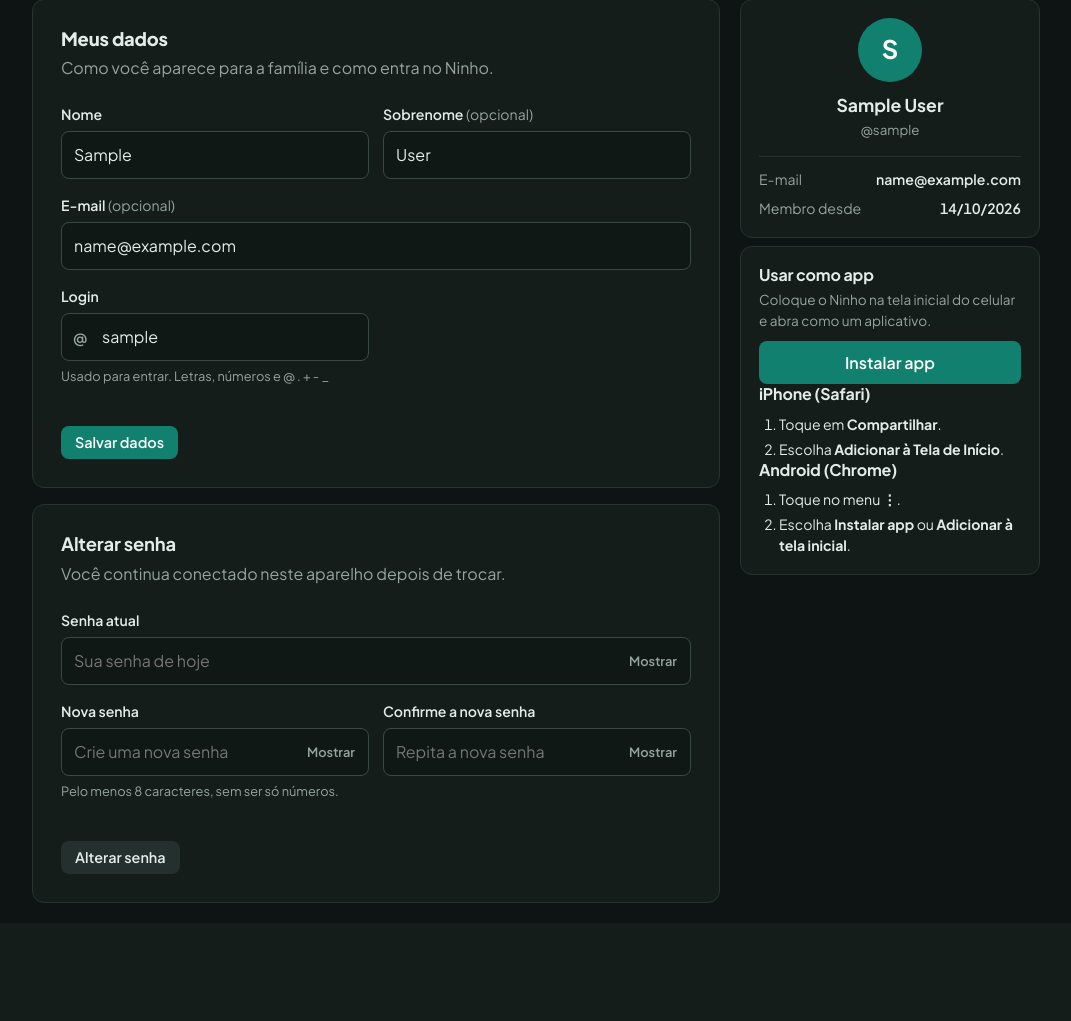
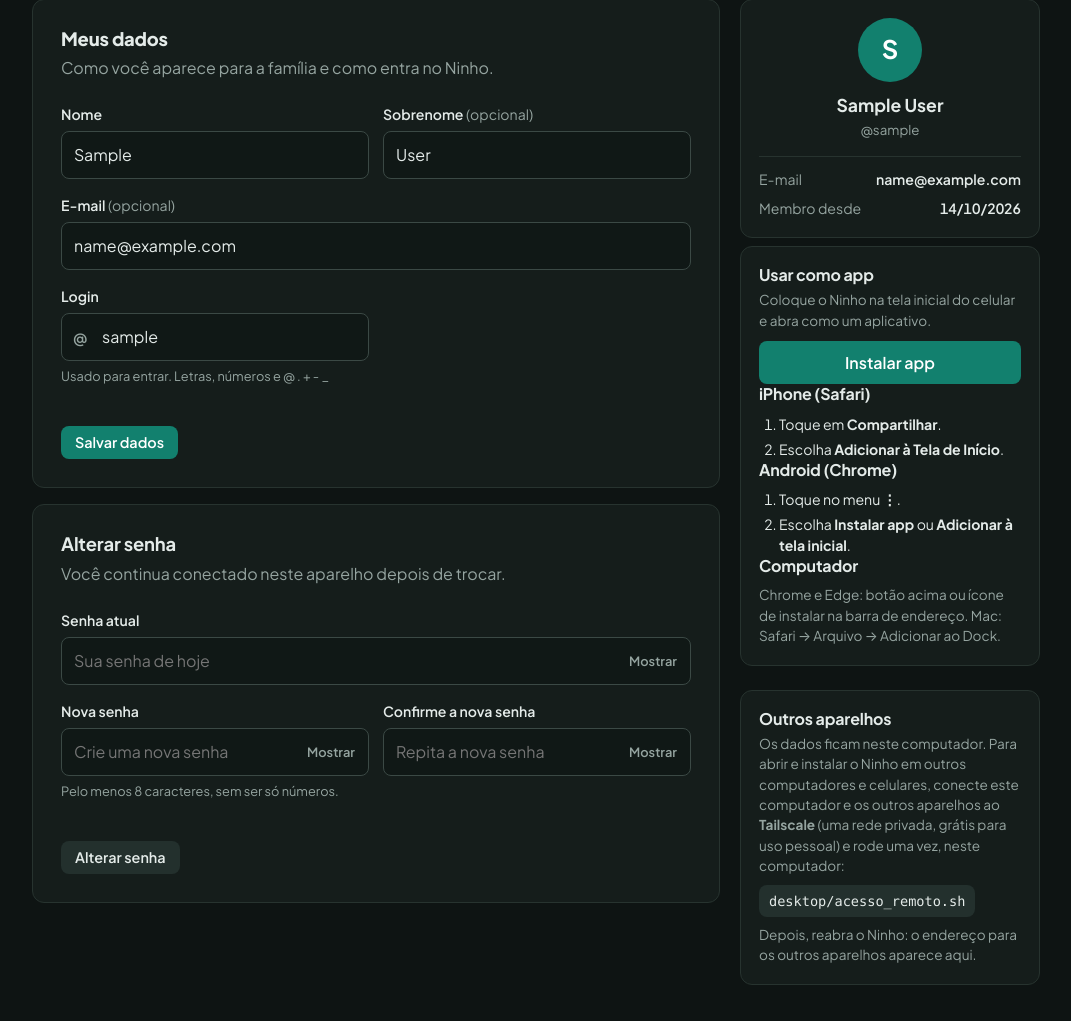
Before and after one commit to Arthur-Ferreira-Fernandes/Ninho, a Django app: page /meus-dados/ in a window 1280 px wide. Shown: the part 118-1139 px from the top of the page, without its empty margins (104-1175 px from the left). Before the commit the page ends 1021 px from the top, so only its background shows below. Run offline with Django 5.2, Linux system fonts and the light colour scheme; the visitor is signed in with stand-in values (Sample User, id 1); data that the repository does not hold is empty.

Commit message:
feat: add Tailscale support for remote access and installation across devices

```diff
--- a/config/settings.py
+++ b/config/settings.py
@@ -172,6 +172,9 @@ LOGIN_REDIRECT_URL = "financas:inicio"
 LOGOUT_REDIRECT_URL = "financas:entrar"
 
 # Identidade da marca (usada em todos os templates via context processor)
+# Programa do computador com Tailscale: o endereço https para abrir (e instalar) nos outros aparelhos
+ENDERECO_REMOTO = os.environ.get("NINHO_ENDERECO_REMOTO", "")
+
 MARCA = {
     "nome": "Ninho",
     "slogan": "As finanças da sua família, no mesmo lugar.",
--- a/financas/context_processors.py
+++ b/financas/context_processors.py
@@ -2,7 +2,7 @@ from django.conf import settings
 
 
 def marca(request):
-    return {"marca": settings.MARCA}
+    return {"marca": settings.MARCA, "endereco_remoto": settings.ENDERECO_REMOTO}
 
 
 TEMAS = ("escuro", "claro")
--- a/financas/static/financas/css/ninho.css
+++ b/financas/static/financas/css/ninho.css
@@ -1682,3 +1682,21 @@ main:has(.analise-topo) { max-width: 1100px; }
 .importar-revisao tr.ignorada td:not(:nth-child(4)) { opacity: .5; }
 .importar-revisao td { vertical-align: top; }
 .importar-acoes { display: flex; flex-wrap: wrap; align-items: center; gap: 10px; margin-top: 14px; }
+
+/* "Instalar app": passo a passo por navegador */
+.dialogo {
+  width: min(480px, calc(100vw - 32px)); padding: 22px 24px; border: 1px solid var(--borda); border-radius: var(--raio);
+  background: var(--card); color: var(--txt); box-shadow: 0 20px 60px rgba(0, 0, 0, .35);
+}
+.dialogo::backdrop { background: rgba(10, 16, 15, .55); }
+.dialogo h2 { margin: 0 0 12px; font-size: 1.15rem; padding-right: 32px; }
+.dialogo ol { margin: 0 0 10px; padding-left: 20px; display: grid; gap: 6px; }
+.dialogo p { margin: 0 0 10px; }
+.dialogo-fechar { position: absolute; top: 10px; right: 10px; }
+.dialogo-fechar .btn { padding: 4px 10px; font-size: 1.2rem; }
+.endereco-copiar { display: flex; flex-wrap: wrap; align-items: center; gap: 8px; margin: 8px 0; }
+.endereco-copiar code {
+  font-size: .85rem; padding: 6px 10px; border-radius: var(--raio-sm); background: var(--sup-3);
+  word-break: break-all; font-family: ui-monospace, "SF Mono", Menlo, monospace;
+}
+.endereco-copiar .btn { padding: 5px 10px; font-size: .8rem; }
--- /dev/null
+++ b/financas/templates/financas/_como_instalar.html
@@ -0,0 +1,42 @@
+<dialog class="dialogo" id="como-instalar" aria-labelledby="como-instalar-titulo">
+  <form method="dialog" class="dialogo-fechar"><button type="submit" class="btn fantasma" aria-label="Fechar">×</button></form>
+  <h2 id="como-instalar-titulo">Instalar o {{ marca.nome }}</h2>
+
+  <div data-caso="inseguro" hidden>
+    <p>Este endereço não tem HTTPS, e os navegadores só instalam apps a partir de endereços seguros.</p>
+    {% if endereco_remoto %}
+    <p>Abra este endereço neste aparelho e instale por lá:</p>
+    <p class="endereco-copiar"><code>{{ endereco_remoto }}</code> <button type="button" class="btn sec" data-copiar="{{ endereco_remoto }}">Copiar</button></p>
+    {% else %}
+    <p>Para usar e instalar em outros aparelhos, configure o acesso pelo Tailscale. Veja <a href="{% url 'financas:meus_dados' %}#outros-aparelhos">Meus dados → Outros aparelhos</a>.</p>
+    {% endif %}
+  </div>
+
+  <div data-caso="chrome" hidden>
+    <p>No Chrome ou no Edge do computador:</p>
+    <ol>
+      <li>Clique no ícone de <b>instalar</b> no fim da barra de endereço (um monitor com uma seta, ou ⊕).</li>
+      <li>Se ele não aparecer: menu <b>⋮</b> → <b>Transmitir, salvar e compartilhar</b> → <b>Instalar página como app</b>. No Edge: menu <b>…</b> → <b>Apps</b> → <b>Instalar este site como um aplicativo</b>.</li>
+    </ol>
+    <p class="rotulo">Se o app já estiver instalado neste computador, abra-o pelo menu de aplicativos ou pelo ícone na área de trabalho.</p>
+  </div>
+
+  <div data-caso="android" hidden>
+    <ol><li>Toque no menu <b>⋮</b> do navegador.</li><li>Escolha <b>Instalar app</b> ou <b>Adicionar à tela inicial</b>.</li></ol>
+  </div>
+
+  <div data-caso="ios" hidden>
+    <ol><li>Toque em <b>Compartilhar</b> (o quadrado com a seta para cima).</li><li>Escolha <b>Adicionar à Tela de Início</b>.</li></ol>
+    <p class="rotulo">No iPhone e no iPad, isso funciona no Safari (e também no Chrome, nas versões recentes do iOS).</p>
+  </div>
+
+  <div data-caso="safari" hidden>
+    <ol><li>No Safari, abra o menu <b>Arquivo</b> (ou o botão <b>Compartilhar</b>).</li><li>Escolha <b>Adicionar ao Dock</b>.</li></ol>
+    <p class="rotulo">Precisa do macOS Sonoma (14) ou mais recente. Em versões anteriores, use o Chrome ou o Edge.</p>
+  </div>
+
+  <div data-caso="firefox" hidden>
+    <p>O Firefox do computador não instala sites como app. Abra este mesmo endereço no <b>Chrome</b>, no <b>Edge</b> ou no <b>Safari</b> e clique em “Instalar app” de novo.</p>
+    <p class="endereco-copiar"><code data-endereco-atual></code> <button type="button" class="btn sec" data-copiar>Copiar</button></p>
+  </div>
+</dialog>
--- a/financas/templates/financas/_head.html
+++ b/financas/templates/financas/_head.html
@@ -18,20 +18,52 @@
     if ("serviceWorker" in navigator) {
       window.addEventListener("load", () => navigator.serviceWorker.register("{% url 'financas:service_worker' %}").catch(() => {}));
     }
-    // Android/Chrome: guarda o convite de instalação para o botão "Instalar app"
+    // "Instalar app": no Chrome/Edge usa o convite do navegador; nos demais (ou sem HTTPS),
+    // abre o passo a passo certo para o navegador em uso
+    const jaInstalado = () => matchMedia("(display-mode: standalone)").matches || navigator.standalone === true;
+    const botoesInstalar = (visivel) => document.querySelectorAll("[data-instalar]").forEach((b) => (b.hidden = !visivel));
     window.addEventListener("beforeinstallprompt", (e) => {
       e.preventDefault();
       window.convitePWA = e;
-      document.querySelectorAll("[data-instalar]").forEach((b) => (b.hidden = false));
+      botoesInstalar(true);
     });
+    window.addEventListener("appinstalled", () => botoesInstalar(false));
+    document.addEventListener("DOMContentLoaded", () => botoesInstalar(!jaInstalado()));
+
+    function casoDeInstalacao() {
+      const ua = navigator.userAgent;
+      if (!window.isSecureContext) return "inseguro";
+      if (/iPhone|iPad|iPod/.test(ua) || (/Macintosh/.test(ua) && navigator.maxTouchPoints > 1)) return "ios";
+      if (/Android/.test(ua)) return "android";
+      if (/Firefox\//.test(ua)) return "firefox";
+      if (/Safari\//.test(ua) && !/Chrome\/|Chromium\/|Edg\//.test(ua)) return "safari";
+      return "chrome";
+    }
     function instalarApp() {
-      if (!window.convitePWA) return;
-      window.convitePWA.prompt();
-      window.convitePWA.userChoice.finally(() => {
-        window.convitePWA = null;
-        document.querySelectorAll("[data-instalar]").forEach((b) => (b.hidden = true));
+      if (window.convitePWA) {
+        window.convitePWA.prompt();
+        window.convitePWA.userChoice.then((escolha) => {
+          if (escolha.outcome === "accepted") botoesInstalar(false);
+        }).finally(() => { window.convitePWA = null; });
+        return;
+      }
+      const dialogo = document.getElementById("como-instalar");
+      if (!dialogo) return;
+      const caso = casoDeInstalacao();
+      dialogo.querySelectorAll("[data-caso]").forEach((d) => (d.hidden = d.dataset.caso !== caso));
+      dialogo.querySelectorAll("[data-endereco-atual]").forEach((c) => (c.textContent = location.origin + "/"));
+      dialogo.showModal();
+    }
+    // botões "Copiar" (endereços para abrir em outro navegador ou aparelho)
+    document.addEventListener("click", (e) => {
+      const b = e.target.closest("[data-copiar]");
+      if (!b) return;
+      navigator.clipboard.writeText(b.dataset.copiar || location.origin + "/").then(() => {
+        const antes = b.textContent;
+        b.textContent = "Copiado!";
+        setTimeout(() => (b.textContent = antes), 1500);
       });
-    }
+    });
 
     // troca o tema na hora e guarda a escolha por 1 ano (o servidor lê o cookie)
     function trocarTema() {
--- a/financas/templates/financas/base.html
+++ b/financas/templates/financas/base.html
@@ -26,5 +26,6 @@
     {% for m in messages %}<div class="aviso {{ m.tags }}">{{ m }}</div>{% endfor %}
     {% block conteudo %}{% endblock %}
   </main>
+  {% if user.is_authenticated %}{% include "financas/_como_instalar.html" %}{% endif %}
 </body>
 </html>
--- a/financas/templates/financas/meus_dados.html
+++ b/financas/templates/financas/meus_dados.html
@@ -67,6 +67,20 @@
       <ol><li>Toque em <b>Compartilhar</b>.</li><li>Escolha <b>Adicionar à Tela de Início</b>.</li></ol>
       <h3>Android (Chrome)</h3>
       <ol><li>Toque no menu <b>⋮</b>.</li><li>Escolha <b>Instalar app</b> ou <b>Adicionar à tela inicial</b>.</li></ol>
+      <h3>Computador</h3>
+      <p class="rotulo" style="margin:4px 0 0">Chrome e Edge: botão acima ou ícone de instalar na barra de endereço. Mac: Safari → Arquivo → Adicionar ao Dock.</p>
+    </div>
+    <div class="card app-card" id="outros-aparelhos">
+      <h2 style="margin:0;font-size:1rem">Outros aparelhos</h2>
+      {% if endereco_remoto %}
+      <p class="rotulo" style="margin:6px 0 0">Nos aparelhos com o Tailscale conectado na sua conta, abra:</p>
+      <p class="endereco-copiar"><code>{{ endereco_remoto }}</code> <button type="button" class="btn sec" data-copiar="{{ endereco_remoto }}">Copiar</button></p>
+      <p class="rotulo" style="margin:0">Entre com o seu usuário e use “Instalar app”. Este computador precisa estar ligado com o {{ marca.nome }} aberto.</p>
+      {% else %}
+      <p class="rotulo" style="margin:6px 0 0">Os dados ficam neste computador. Para abrir e instalar o {{ marca.nome }} em outros computadores e celulares, conecte este computador e os outros aparelhos ao <b>Tailscale</b> (uma rede privada, grátis para uso pessoal) e rode uma vez, neste computador:</p>
+      <p class="endereco-copiar"><code>desktop/acesso_remoto.sh</code></p>
+      <p class="rotulo" style="margin:0">Depois, reabra o {{ marca.nome }}: o endereço para os outros aparelhos aparece aqui.</p>
+      {% endif %}
     </div>
   </aside>
 </div>
--- a/financas/tests.py
+++ b/financas/tests.py
@@ -2144,7 +2144,7 @@ class DetalhesDoMesTests(TestCase):
         r = self.client.get(self.painel, {"mes": "2026-01"})
         url = reverse("financas:mes_detalhes", args=[self.conta.pk]) + "?mes=2026-01"
         self.assertContains(r, f'href="{url}"')
-        self.assertNotContains(r, "<dialog")
+        self.assertNotContains(r, 'id="detalhes-mes"')   # a antiga janela de detalhes virou página
 
     def test_pagina_do_mes(self):
         url = reverse("financas:mes_detalhes", args=[self.conta.pk])
```
Also changed, not shown: desktop/ninho_desktop.py (+27 -3 lines), financas/tailscale.py (added, +56 -0 lines), financas/test_acesso.py (added, +81 -0 lines), README.md, 1 other file.
